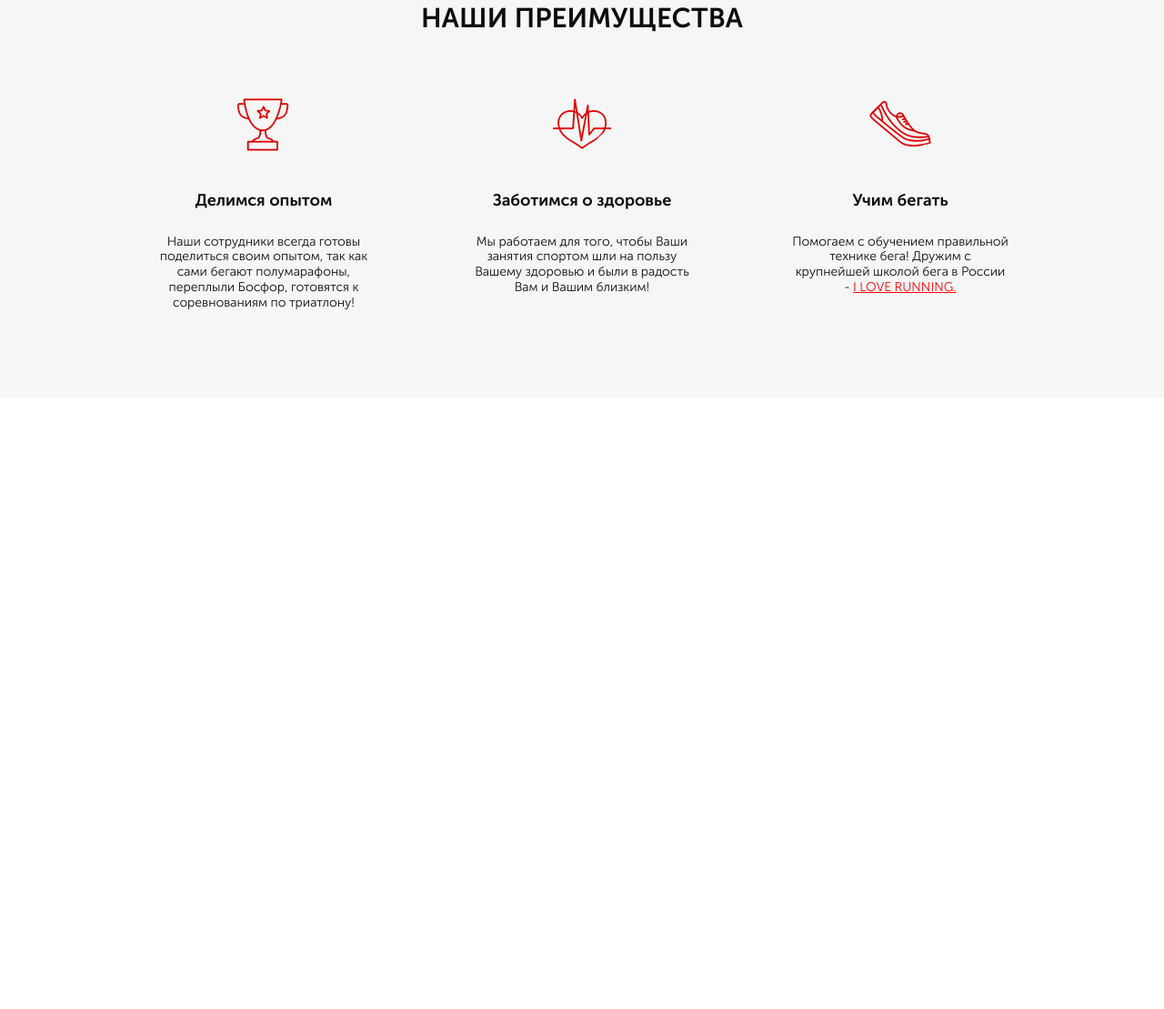
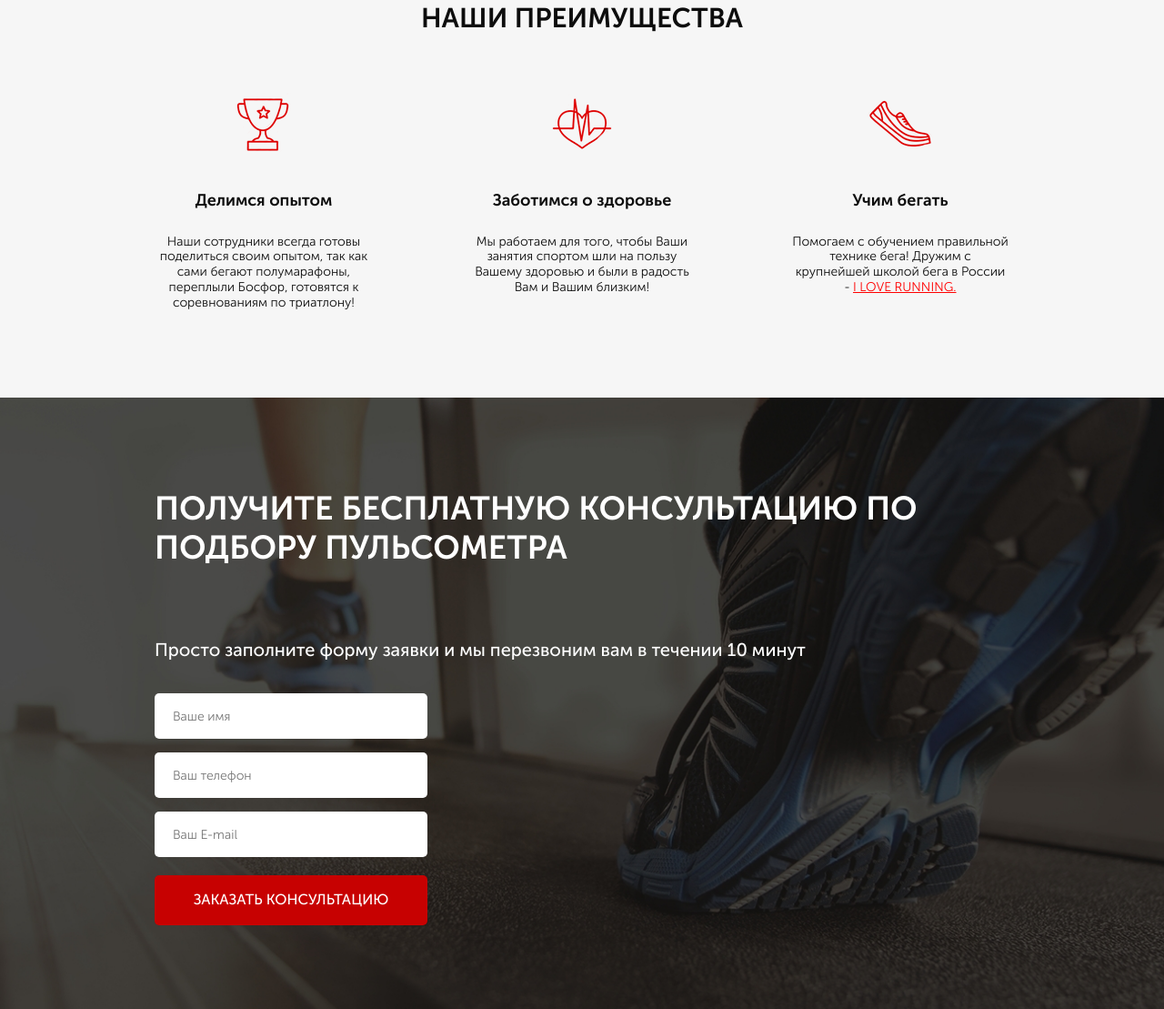
Before and after one commit to valek-web/Pulse, a website: page src/index.html in a window 1280 px wide. Shown: the part 748-1857 px from the top of the page at 91% size. Before the commit the page ends 1185 px from the top, so only its background shows below. Drawn offline with nearby package versions, Linux system fonts and the light colour scheme; files whose address does not match are found by name; a web font is replaced by a local one.

Commit message:
consultation

```diff
--- a/src/index.html
+++ b/src/index.html
@@ -89,5 +89,21 @@
         </div>
       </div>
     </section>
+    <section class="consultation">
+      <div class="container">
+        <h2 class="consultation__header">
+          Получите бесплатную консультацию по подбору пульсометра
+        </h2>
+        <div class="consultation__descr">
+          Просто заполните форму заявки и мы перезвоним вам в течении 10 минут
+        </div>
+        <form class="consultation__form">
+          <input type="text" name="firstname" placeholder="Ваше имя" />
+          <input type="tel" name="phone" placeholder="Ваш телефон" />
+          <input type="email" name="email" placeholder="Ваш E-mail" />
+          <button class="button">заказать кОНСУЛЬТАЦИЮ</button>
+        </form>
+      </div>
+    </section>
   </body>
 </html>
--- a/src/sass/_general.scss
+++ b/src/sass/_general.scss
@@ -170,3 +170,49 @@
   font-size: 30px;
   color: #0d0d0d;
 }
+
+.consultation {
+  padding: 100px 0 92px 0;
+  background: url(./../img/bg_consultation.jpg) center center/ cover no-repeat;
+  &__header {
+    font-family: $font700;
+    font-size: 36px;
+    line-height: 1.2;
+    text-transform: uppercase;
+    color: #ffffff;
+  }
+  &__descr {
+    font-family: $font500;
+    font-size: 20px;
+    color: #ffffff;
+    margin-top: 80px;
+  }
+  &__form {
+    input {
+      display: block;
+      width: 300px;
+      height: 50px;
+      background-color: #ffffff;
+      border-radius: 5px;
+      padding: 20px;
+      font-family: $font300;
+      font-size: 14px;
+      color: #4b4b4b;
+      margin-top: 15px;
+      border: none;
+      transition: 0.5s all;
+      &:nth-child(1) {
+        margin-top: 36px;
+      }
+      &:focus {
+        transform: translateX(5px);
+        outline: none;
+      }
+    }
+  }
+  .button {
+    width: 300px;
+    height: 55px;
+    margin-top: 20px;
+  }
+}
```
Also changed, not shown: src/css/style.min.css, src/img/bg_consultation.jpg (added).
